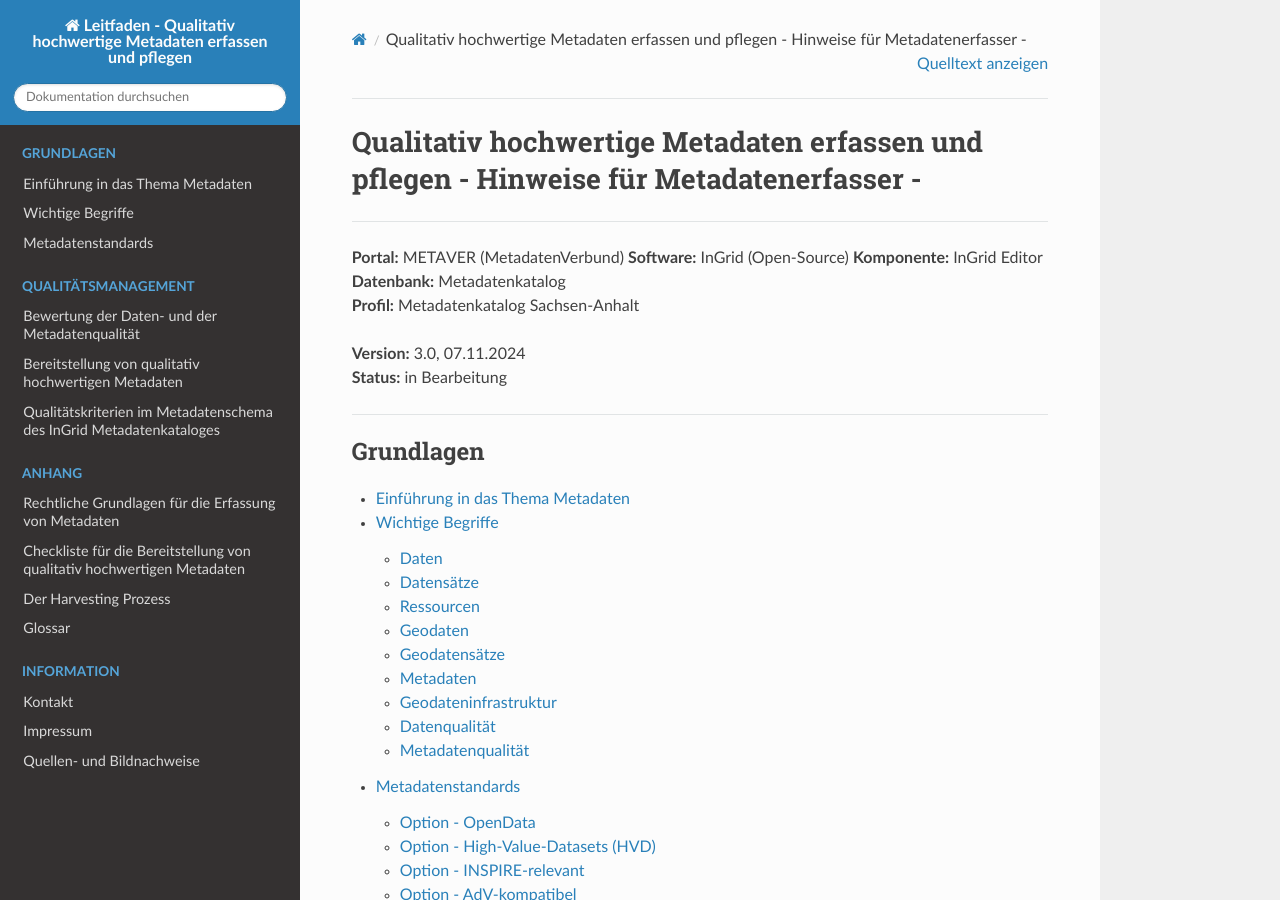
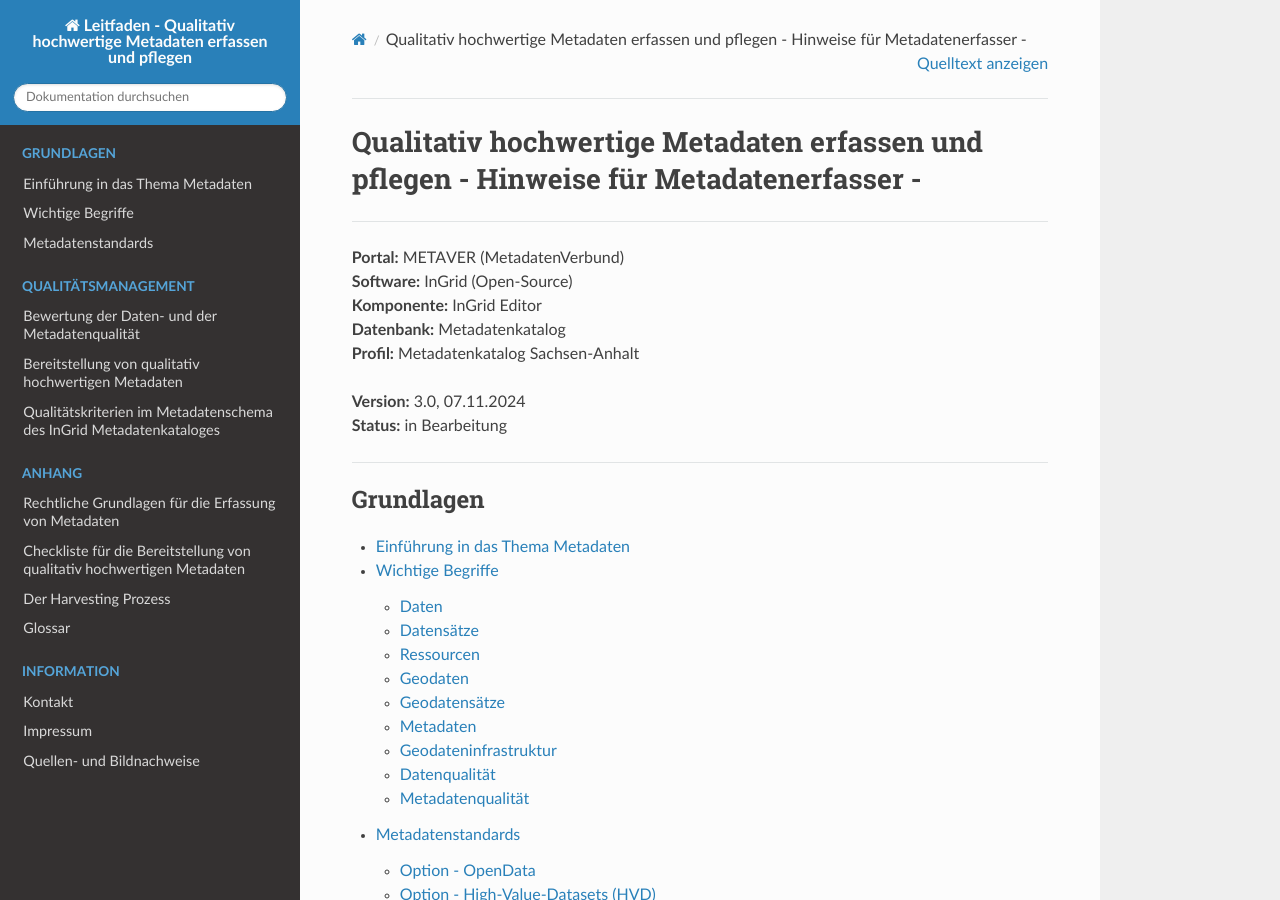
Before and after one commit to tomiwo/ingrid-mdk-st-high-quality-metadata, a Sphinx documentation site: the page built from docs/index.rst, in a window 1280 px wide and 900 px high. Built offline with Sphinx 7.4.7 and the Read the Docs theme 3.1.0, drawn with Linux system fonts in a browser that asks for light colours.

```diff
--- a/docs/index.rst
+++ b/docs/index.rst
@@ -9,9 +9,9 @@ Qualitativ hochwertige Metadaten erfassen und pflegen - Hinweise für Metadatene
 -------------------------------------------------------------------------------------------------------------
 
 | **Portal:** METAVER (MetadatenVerbund)
-  **Software:** InGrid (Open-Source)
-  **Komponente:** InGrid Editor
-  **Datenbank:** Metadatenkatalog
+| **Software:** InGrid (Open-Source)
+| **Komponente:** InGrid Editor
+| **Datenbank:** Metadatenkatalog
 | **Profil:** Metadatenkatalog Sachsen-Anhalt
 
 | **Version:** 3.0, 07.11.2024
```
